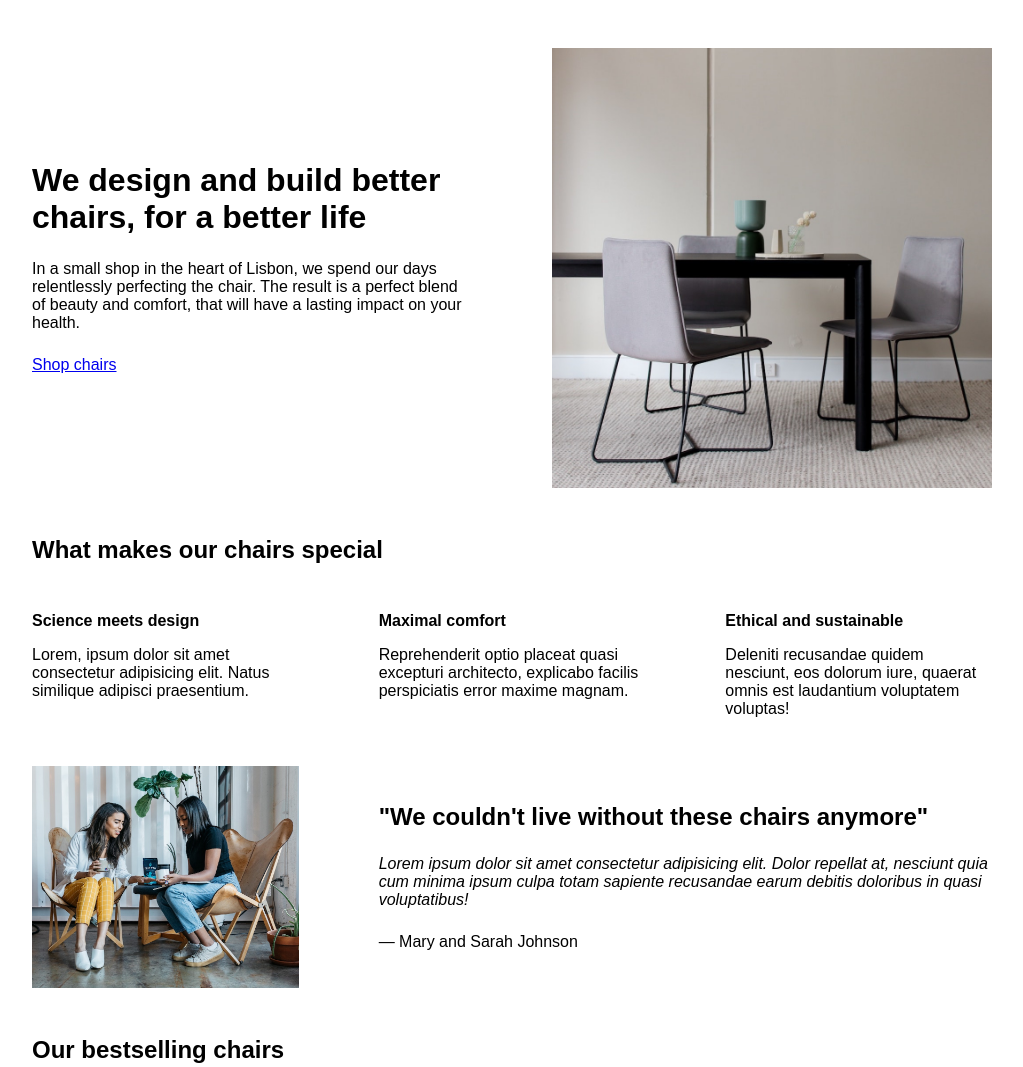
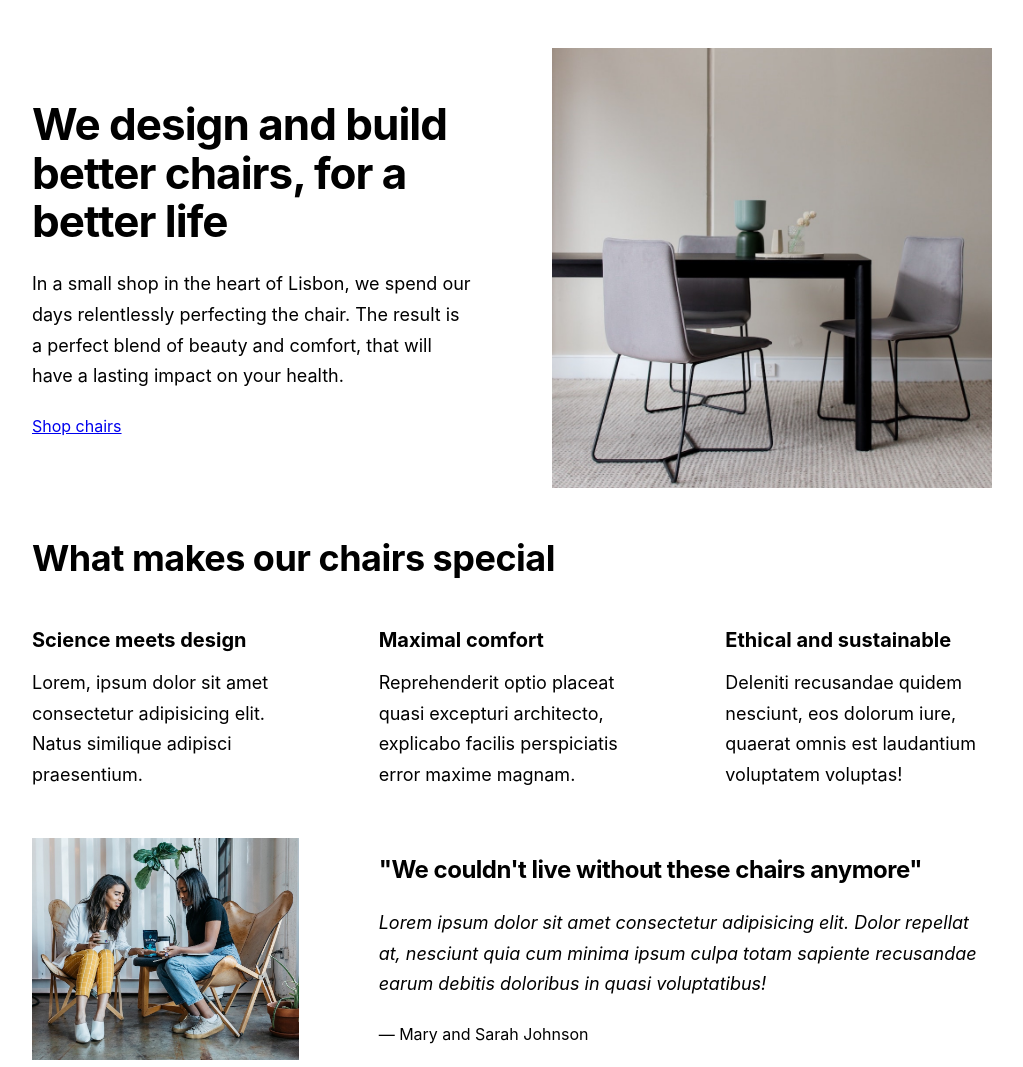
Before and after one commit to jljsoft/design-rules, a plain HTML site: page index.html in a window 1280 px wide. Shown: the top 1067 px of the page, without its empty margins (128-1151 px from the left). Drawn offline with Linux system fonts and the light colour scheme; a web font is replaced by a local one.

Commit message:
Inserindo Tipografia

```diff
--- a/index.html
+++ b/index.html
@@ -4,6 +4,10 @@
     <meta charset="UTF-8" />
     <meta http-equiv="X-UA-Compatible" content="IE=edge" />
     <meta name="viewport" content="width=device-width, initial-scale=1.0" />
+
+    <link rel="preconnect" href="https://fonts.googleapis.com">
+    <link rel="preconnect" href="https://fonts.gstatic.com" crossorigin>
+    <link href="https: //fonts.googleapis.com/css2? família= Inter:wght@400;600;700 & display=swap" rel="stylesheet">
 
     <link rel="stylesheet" href="style.css" />
     <title>Lisbon Chair Shop</title>
--- a/style.css
+++ b/style.css
@@ -16,7 +16,7 @@ FONT SIZE SYSTEM (px)
 /* GENERAL STYLES */
 /* ------------------------ */
 body {
-  font-family: sans-serif;
+  font-family: 'Inter', sans-serif;
 }
 
 .container {
@@ -31,6 +31,8 @@ section {
 
 h2 {
   margin-bottom: 48px;
+  font-size: 36px;
+  letter-spacing: -0.5px;
 }
 
 .grid-3-cols {
@@ -57,10 +59,16 @@ header {
 
 h1 {
   margin-bottom: 24px;
+  font-size: 44px;
+  line-height: 1.1;
+  letter-spacing: -1px;
 }
 
 .header-text {
   margin-bottom: 24px;
+  font-size: 18px;
+  line-height: 1.7;
+
 }
 
 img {
@@ -73,9 +81,12 @@ img {
 
 .features-title {
   margin-bottom: 16px;
+  font-size: 20px;
 }
 
 .features-text {
+  font-size: 18px;
+  line-height: 1.7;
 }
 
 /* TESTIMONIAL */
@@ -89,11 +100,14 @@ img {
 
 .testimonial-box h2 {
   margin-bottom: 24px;
+  font-size: 24px;
 }
 
 .testimonial-text {
   font-style: italic;
   margin-bottom: 24px;
+  font-size: 18px;
+  line-height: 1.7;
 }
 
 /* CHAIRS */
@@ -103,6 +117,7 @@ img {
 
 h3 {
   margin-bottom: 24px;
+  font-size: 20px;
 }
 
 .chair-details {
@@ -127,8 +142,10 @@ h3 {
 .chair-price {
   display: flex;
   justify-content: space-between;
+  font-size: 20px;
 }
 
 footer {
   margin-bottom: 48px;
+  font-size: 14px;
 }
```
